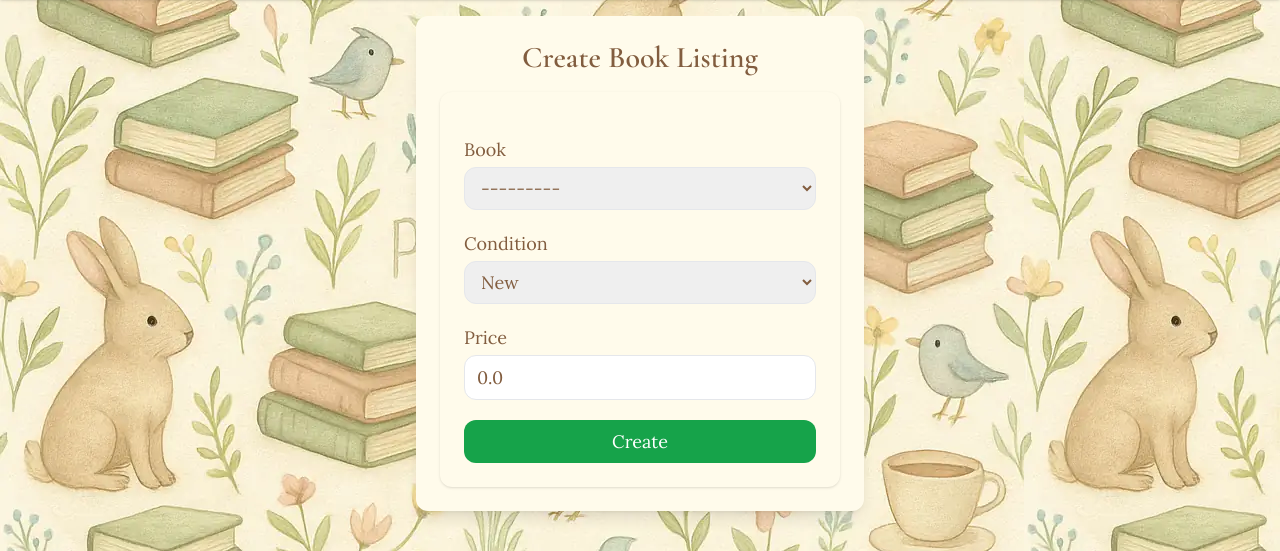
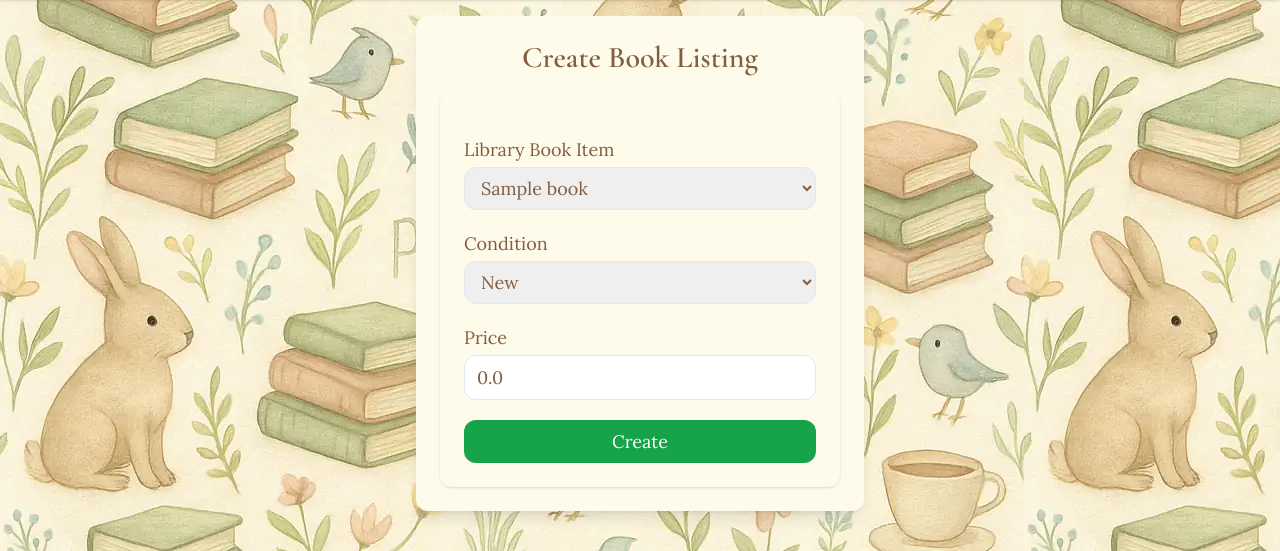
Before and after one commit to Web-Development-UAlberta/exsm-3951-exsm-3943-spring-2025-python-c-project-bookswap-besties-v2-even-bestier, a Django app: page /library/book-listings/create in a window 1280 px wide. Shown: the part 128-679 px from the top of the page. Run offline with Django 5.2, Linux system fonts and the light colour scheme; a user stored in the database is signed in; tables that the repository leaves empty hold one stand-in row (values such as "Sample post"); data that the repository does not hold is empty; some libraries are stand-ins or nearby versions.

Commit message:
had to re-instate all changed from previous pull request

```diff
--- a/src/exsm3951_bookswap/authentication/models.py
+++ b/src/exsm3951_bookswap/authentication/models.py
@@ -18,3 +18,8 @@ class Member(AbstractUser):
     @property
     def full_name(self):
         return f"{self.first_name} {self.last_name}"
+
+    @property
+    def library_items(self):
+        from bookswap.models import LibraryItem
+        return LibraryItem.objects.filter(member=self)
--- a/src/exsm3951_bookswap/bookswap/admin.py
+++ b/src/exsm3951_bookswap/bookswap/admin.py
@@ -6,7 +6,7 @@ class BookAdmin(admin.ModelAdmin):
     list_display = ['id', 'isbn', 'title', 'author', 'genre', 'description', 'pub_date', 'language', 'weight']
 
 class BookListingAdmin(admin.ModelAdmin):
-    list_display = ['id', 'book', 'member_owner', 'price', 'condition']
+    list_display = ['id', 'library_item', 'member_owner', 'price', 'condition']
 
 class ReviewAdmin(admin.ModelAdmin):
     list_display = ['id', 'book', 'member', 'rating', 'review']
--- a/src/exsm3951_bookswap/bookswap/forms.py
+++ b/src/exsm3951_bookswap/bookswap/forms.py
@@ -1,5 +1,5 @@
 from django import forms
-from .models import Book, BookListing
+from .models import Book, BookListing, LibraryItem
 
 class BookForm(forms.ModelForm):
     class Meta:
@@ -19,9 +19,9 @@ class BookForm(forms.ModelForm):
 class BookListingForm(forms.ModelForm):
     class Meta:
         model = BookListing
-        fields = ['book', 'condition', 'price', 'member_owner']
+        fields = ['library_item', 'condition', 'price', 'member_owner']
         widgets = {
-            'book': forms.Select(attrs={
+             'library_item': forms.Select(attrs={
                 'class': 'w-full border rounded-xl px-3 py-2'
             }),
             'condition': forms.Select(attrs={'class': 'w-full border rounded-xl px-3 py-2'}),
@@ -32,3 +32,14 @@ class BookListingForm(forms.ModelForm):
             }),
             'member_owner': forms.HiddenInput(),
         }
+
+    def __init__(self, *args, **kwargs):
+        self.user = kwargs.pop('user', None)
+        super().__init__(*args, **kwargs)
+
+        if self.user:
+            self.fields['library_item'].choices = self.get_library_item_choices(self.user)
+
+    def get_library_item_choices(self, user):
+        choices = [(obj.id, str(obj)) for obj in LibraryItem.objects.filter(member=user)]
+        return choices
--- a/src/exsm3951_bookswap/bookswap/models.py
+++ b/src/exsm3951_bookswap/bookswap/models.py
@@ -38,6 +38,14 @@ class Book(models.Model):
     def __str__(self):
         return self.title
 
+class LibraryItem(models.Model):
+    book = models.ForeignKey(Book, on_delete=models.CASCADE, null=False)
+    member = models.ForeignKey(Member, on_delete=models.CASCADE, null=False)
+
+
+    def __str__(self):
+        return f"{self.book.title}"
+
 
 class BookListing(models.Model):
 
@@ -47,7 +55,7 @@ class BookListing(models.Model):
         fair = "Fair"
         poor = "Poor"
 
-    book = models.ForeignKey(Book, on_delete=models.CASCADE, null=False)
+    library_item = models.ForeignKey(LibraryItem, on_delete=models.CASCADE, null=True)
     member_owner = models.ForeignKey(Member, on_delete=models.CASCADE, null=False, related_name='book_listings')
     condition = models.CharField(
         max_length=4,
@@ -76,15 +84,6 @@ A member can have many books on their wish list
 A book can be part of many members' wish list
 """
 class WishList(models.Model):
-    book = models.ForeignKey(Book, on_delete=models.CASCADE, null=False)
-    member = models.ForeignKey(Member, on_delete=models.CASCADE, null=False)
-
-    #make sure the combination of member and book is unique
-    class Meta:
-        unique_together = ('member', 'book')
-
-
-class My_Library(models.Model):
     book = models.ForeignKey(Book, on_delete=models.CASCADE, null=False)
     member = models.ForeignKey(Member, on_delete=models.CASCADE, null=False)
 
--- a/src/exsm3951_bookswap/bookswap/views.py
+++ b/src/exsm3951_bookswap/bookswap/views.py
@@ -1,6 +1,6 @@
 from django.shortcuts import render, get_object_or_404, redirect
 from django.contrib.auth.decorators import login_required
-from .models import Book, BookListing, Review, WishList, Shipment, Swap, Transaction, My_Library
+from .models import Book, BookListing, Review, WishList, Shipment, Swap, Transaction, LibraryItem
 from .utils.google_books import get_cover_image, get_books_data
 from .forms import BookForm, BookListingForm
 from authentication.models import Member
@@ -12,20 +12,20 @@ def my_library_view(request):
     search_title = request.GET.get('search_title', '')
     # filtering for book listings of books that contain the title that is being searched for
     # only include the book listings owned by logged in user
-    book_listings = []
+    library_items = []
     if search_title:
-        book_listings = My_Library.objects.filter(book__title__icontains=search_title, member_id=request.user)
+        library_items = LibraryItem.objects.filter(book__title__icontains=search_title, member_id=request.user)
     else:
-        book_listings = My_Library.objects.filter(member_id=request.user)
-    return render(request, "library/my_library.html", {'book_listings': book_listings})
+        library_items = LibraryItem.objects.filter(member_id=request.user)
+    return render(request, "library/my_library.html", {'library_items': library_items})
 
 @login_required
 def add_to_library(request, book_id):
     book = get_object_or_404(Book, id=book_id)
 
-    # Add the book as a library item for the user
-    library_item = My_Library(book=book, member=request.user)
-    library_item.save()
+     # Add the book as a library item for the user
+    new_library_item = LibraryItem(book=book, member=request.user)
+    new_library_item.save()
 
 
     # Redirect back to where they came from
@@ -33,7 +33,7 @@ def add_to_library(request, book_id):
 
 @login_required
 def remove_from_my_library(request, listing_id):
-    library_item = get_object_or_404(My_Library, id=listing_id)
+    library_item = get_object_or_404(LibraryItem, id=listing_id)
     library_item.delete()
 
     return redirect(request.META.get('HTTP_REFERER', 'my_library'))
@@ -86,7 +86,7 @@ def add_to_wishlist(request, book_id):
     wishlist_item.save()
 
     # Create notifications for all the listing(s) of the book
-    book_listings = BookListing.objects.filter(book=book)
+    book_listings = BookListing.objects.filter(library_item__book=book)
     my_book_listings = request.user.book_listings.all()
 
     for book_listing in book_listings:
@@ -125,7 +125,7 @@ def book_search_view(request):
 @login_required
 def book_create_from_search(request):
     if request.method == 'POST':
-        form = BookForm(request.POST)
+        form = BookListingForm(request.POST, user=request.user)
         if form.is_valid():
             form.save()
             return redirect('browse_books')
@@ -151,7 +151,7 @@ def create_book_listing(request):
             new_listing = form.save()
             # Send a notification to users who have this book on their wishlist
             # Step 1: Get all users who have the book in their wishlist
-            wishlist_items = WishList.objects.filter(book=new_listing.book).exclude(member=request.user)
+            wishlist_items = WishList.objects.filter(book=new_listing.library_item.book).exclude(member=request.user)
             # Step 2: Create a notification record to each user about that new book listing
             for item in wishlist_items:
                 notification = Notification(
@@ -167,7 +167,7 @@ def create_book_listing(request):
             'member_owner': request.user,
             'price': 0.00,
         }
-        form = BookListingForm(initial=intial_data)
+        form = BookListingForm(initial=intial_data, user=request.user)
         return render(request, 'book-listings/book-listing-form.html', {'form': form, 'title': 'Create Book Listing', 'submit_button_text': 'Create'})
 
 
--- a/src/exsm3951_bookswap/templates/book-listings/book-listing-form.html
+++ b/src/exsm3951_bookswap/templates/book-listings/book-listing-form.html
@@ -18,8 +18,8 @@
 
     {{ form.member_owner }} {# hidden input #}
     <div>
-      <label class="block text-md font-medium mb-1">Book</label>
-      {{ form.book }}
+      <label class="block text-md font-medium mb-1">Library Book Item</label>
+      {{ form.library_item }}
     </div>
     <div>
       <label class="block text-md font-medium mb-1">Condition</label>
--- a/src/exsm3951_bookswap/templates/book-listings/book-listing.html
+++ b/src/exsm3951_bookswap/templates/book-listings/book-listing.html
@@ -19,9 +19,9 @@
   <div class="p-3 text-center">
     <h5 class="text-lg font-bold">Book</h5>
     <div class="bg-amber-50 shadow-lg p-3 rounded-xl">
-      <p class="font-bold">{{ book_listing.book.title }}</p>
-      <p class="text-md text-[#825d3f]">{{ book_listing.book.author }}</p>
-      <img src="{{ book_listing.book.image_url }}" alt="No image" />
+      <p class="font-bold">{{ book_listing.library_item.book.title }}</p>
+      <p class="text-sm text-gray-600">{{ book_listing.library_item.book.author }}</p>
+      <img src="{{ book_listing.library_item.book.image_url }}" alt="No image" />
     </div>
   </div>
   <!-- Condition -->
```
Also changed, not shown: src/exsm3951_bookswap/templates/book-listings/my-book-listings.html (+4 -4 lines), src/exsm3951_bookswap/templates/library/my_library.html (+13 -13 lines), src/exsm3951_bookswap/bookswap/migrations/0009_remove_booklisting_book_libraryitem_and_more.py.
